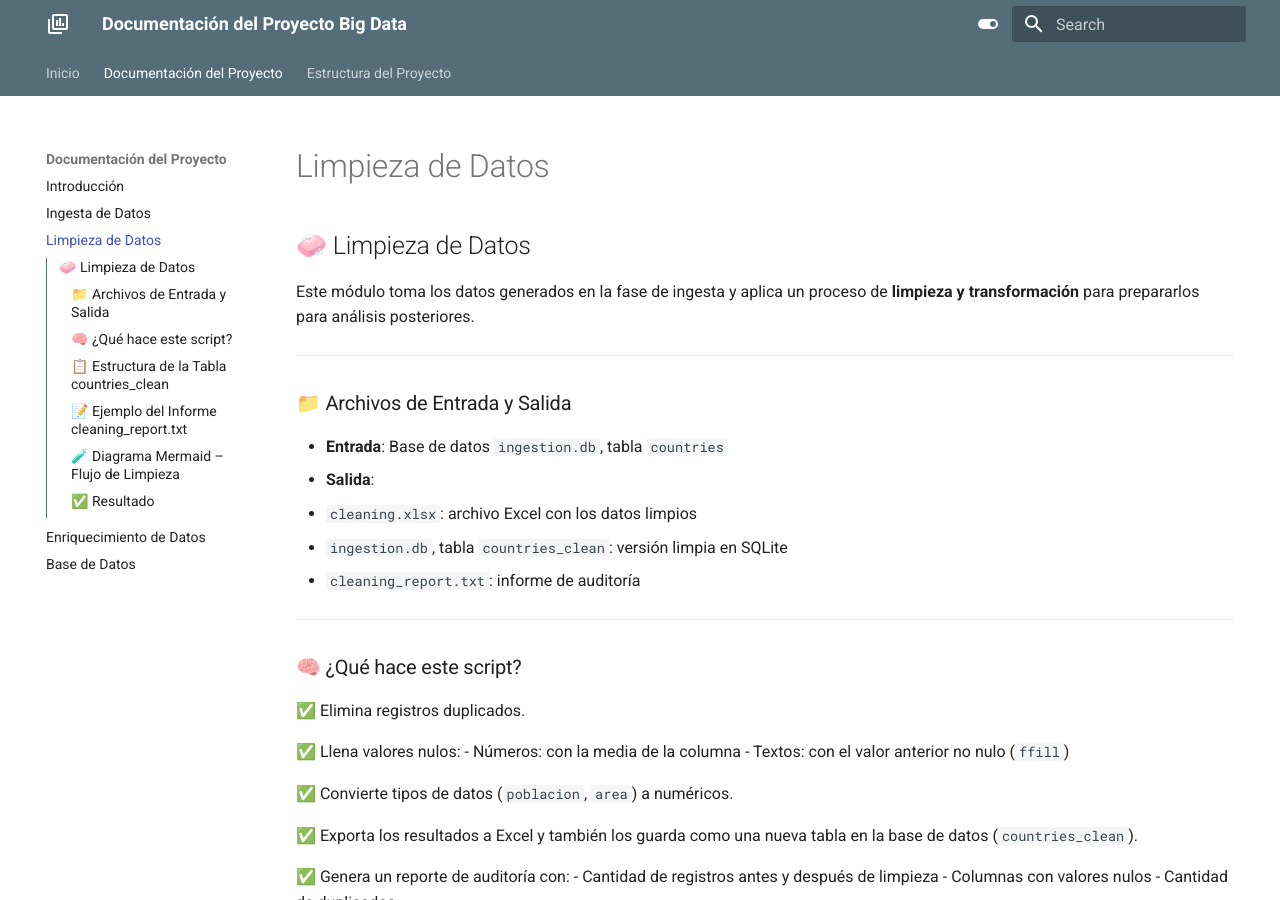
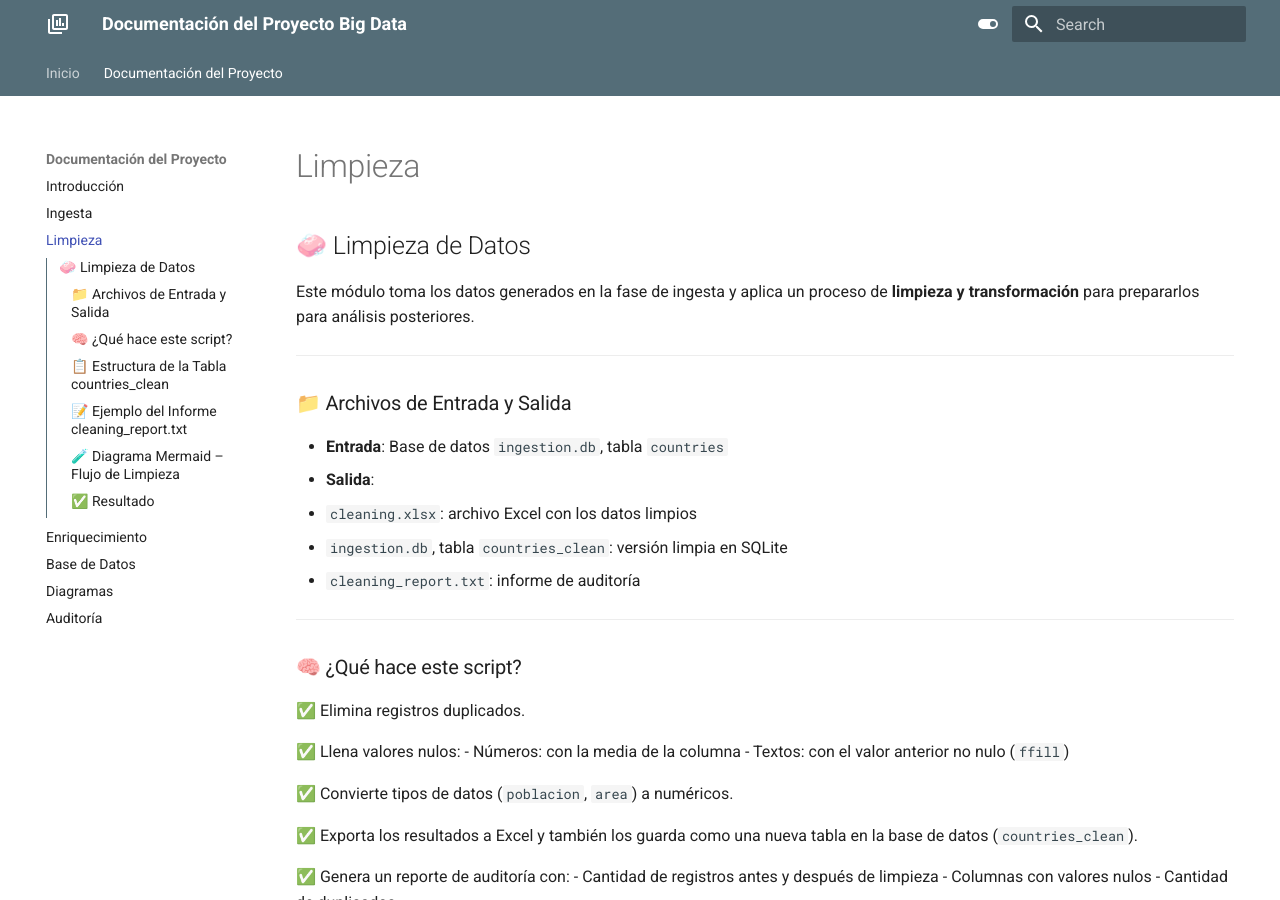
Before and after one commit to JuanesMedCol/bigdata-infrastructure, an MkDocs documentation site: the page built from docs/cleaning.md, in a window 1280 px wide and 900 px high. Built offline with MkDocs 1.6.1 and Material for MkDocs 9.7.7, drawn with Linux system fonts in a browser that asks for light colours.

Commit message:
correcciones en diagramas

```diff
--- a/mkdocs.yml
+++ b/mkdocs.yml
@@ -40,13 +40,12 @@
   - Inicio: index.md
   - Documentación del Proyecto:
       - Introducción: proyect.md
-      - Ingesta de Datos: ingestion.md
-      - Limpieza de Datos: cleaning.md
-      - Enriquecimiento de Datos: enrichment.md
+      - Ingesta: ingestion.md
+      - Limpieza: cleaning.md
+      - Enriquecimiento: enrichment.md
       - Base de Datos: structure_db.md
-  - Estructura del Proyecto:
       - Diagramas: diagrams.md
-      - Informe de Auditoría: report.md
+      - Auditoría: report.md
 
 markdown_extensions:
   - tables
@@ -59,9 +58,7 @@
           class: mermaid
           format: !!python/name:pymdownx.superfences.fence_code_format
   - pymdownx.tabbed:
-      slugify: !!python/object/apply:pymdownx.slugs.slugify
-        kwds:
-          case: lower
+      alternate_style: true
   - pymdownx.emoji
   - pymdownx.details
   - pymdownx.tasklist
```
Also changed, not shown: docs/diagrams.md (+38 -48 lines), docs/index.md (+3 -5 lines).
